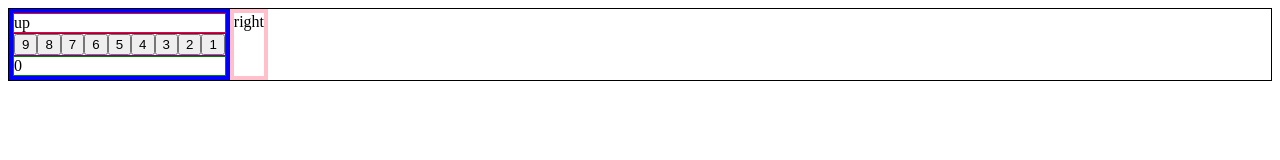
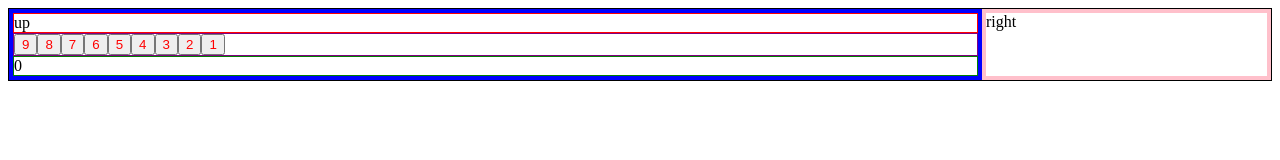
Before and after one commit to Facumasa/full-calculator-html-css-js, a plain HTML site: page index.html in a window 1280 px wide. Drawn offline with Linux system fonts and the light colour scheme.

Commit message:
left side grows 3 times more than right

```diff
--- a/styles2.css
+++ b/styles2.css
@@ -5,6 +5,7 @@ body {
 
 #contLeft {
     border: 4px solid blue;
+    flex-grow: 3;/* means that it will grow 3 times more than 1  */
 }
 
 #contUp {
@@ -16,10 +17,15 @@ body {
     display: flex;
 }
 
+.numButton {
+    color: red;
+}
+
 #zeroButt {
     border: 1px solid green;
 }
 
 #contRight {
     border: 4px solid pink;
+    flex-grow: 1; /*will grow times 1*/
 }
```
